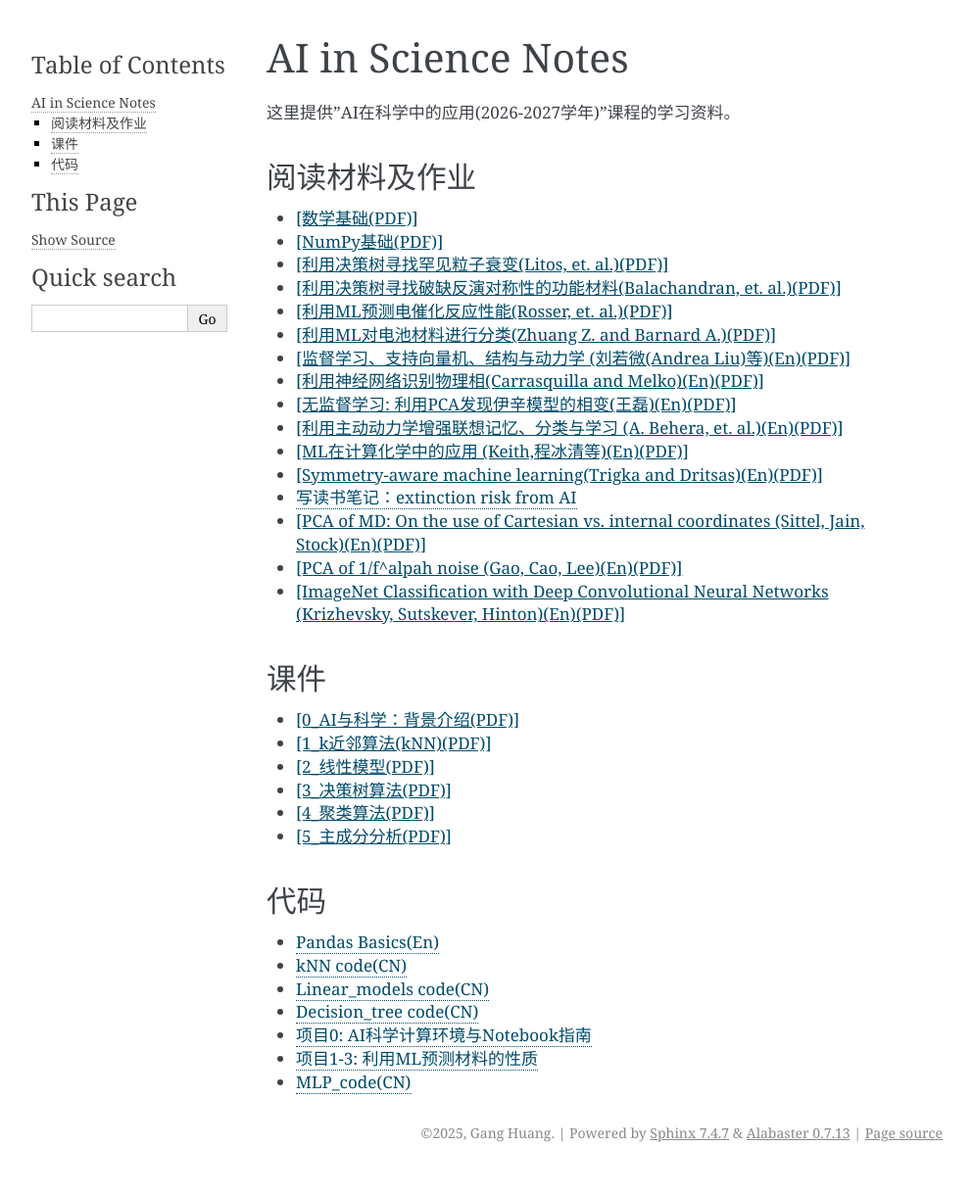
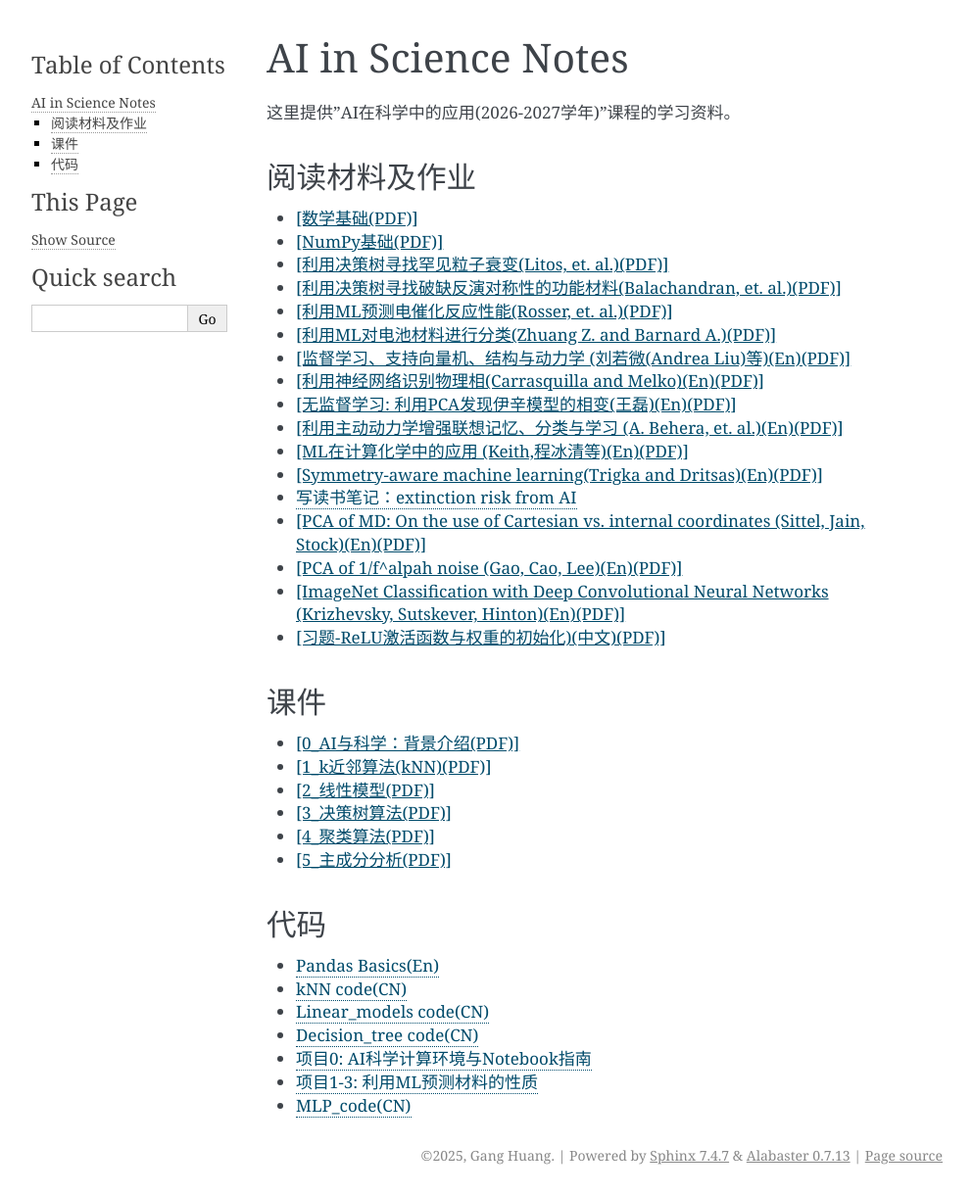
Before and after one commit to hg08/hg08.github.io, a Sphinx documentation site: the page built from doc/teaching/ai_in_science_notes.md, in a window 1280 px wide. Shown: the whole page at 98% size, without its empty margins (148-1141 px from the left). Built offline with Sphinx 7.4.7, drawn with Linux system fonts in a browser that asks for light colours; before the commit the page ends 1196 px from its top, so only the background shows below that.

Commit message:
add Ex261126

```diff
--- a/doc/teaching/ai_in_science_notes.md
+++ b/doc/teaching/ai_in_science_notes.md
@@ -20,6 +20,7 @@
 - <a href="../_static/pdfs/ai-in-science/Sittel2014JCP.pdf" target="_blank" rel="noopener">[PCA of MD: On the use of Cartesian vs. internal coordinates (Sittel, Jain, Stock)(En)(PDF)]</a>
 - <a href="../_static/pdfs/ai-in-science/Gao2003PLA.pdf" target="_blank" rel="noopener">[PCA of 1/f^alpah noise (Gao, Cao, Lee)(En)(PDF)]</a>
 - <a href="../_static/pdfs/ai-in-science/Alex2012.pdf" target="_blank" rel="noopener">[ImageNet Classification with Deep Convolutional Neural Networks (Krizhevsky, Sutskever, Hinton)(En)(PDF)]</a>
+- <a href="../_static/pdfs/ai-in-science/Ex261126.pdf" target="_blank" rel="noopener">[习题-ReLU激活函数与权重的初始化)(中文)(PDF)]</a>
 
 
 ## 课件
```
Also changed, not shown: 1 other file.
